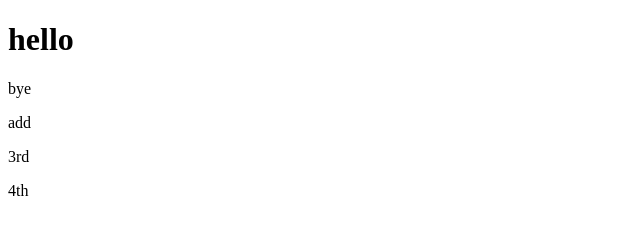
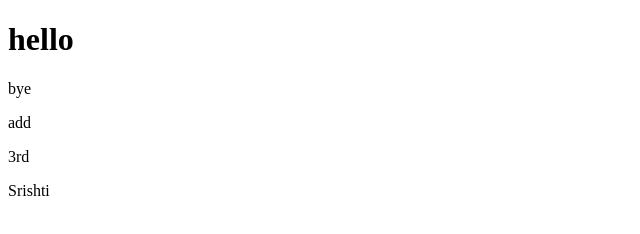
Before and after one commit to Diksha-sharma12/mca-github, a plain HTML site: page index.html in a window 1280 px wide. Shown: the full height of the page, 0-640 px from the left. Drawn offline with Linux system fonts and the light colour scheme.

Commit message:
Update index.html

```diff
--- a/index.html
+++ b/index.html
@@ -10,5 +10,5 @@
     <p>bye</p>
     <p>add</p>
     <p>3rd </p>
-    <p>4th </p>
+    <p>Srishti </p>
 </html>
```
